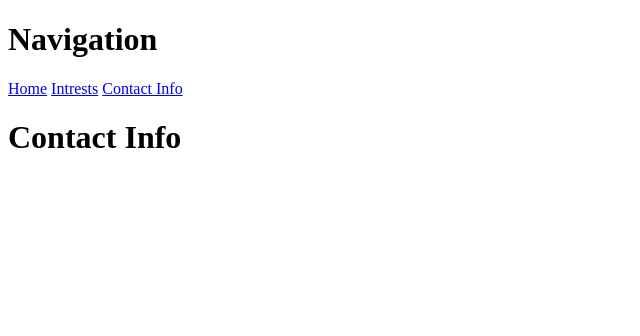
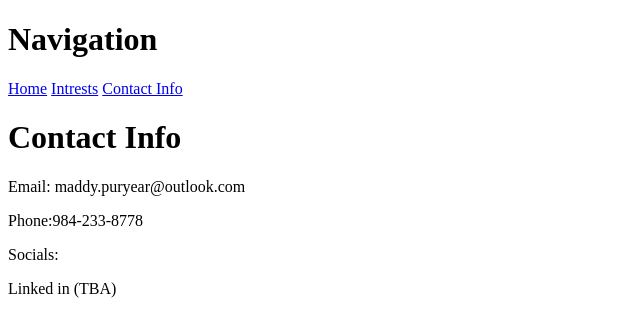
Before and after one commit to PrincessPiggy22/mlpuryear.github.io, a plain HTML site: page contactinfo.html in a window 1280 px wide. Shown: the whole page, without its empty margins (0-640 px from the left). Drawn offline with Linux system fonts and the light colour scheme.

Commit message:
Updated contact info and intrests

```diff
--- a/contactinfo.html
+++ b/contactinfo.html
@@ -15,7 +15,10 @@
             <h1>Contact Info</h1>
         </header>
         <main>
-
+            <p>Email: maddy.puryear@outlook.com</p>
+            <p>Phone:984-233-8778</p>
+            <p>Socials:</p>
+            <p>Linked in (TBA)</p>
         </main>
     </body>
 </html>
```
Also changed, not shown: intrests.html (+1 -0 lines).
